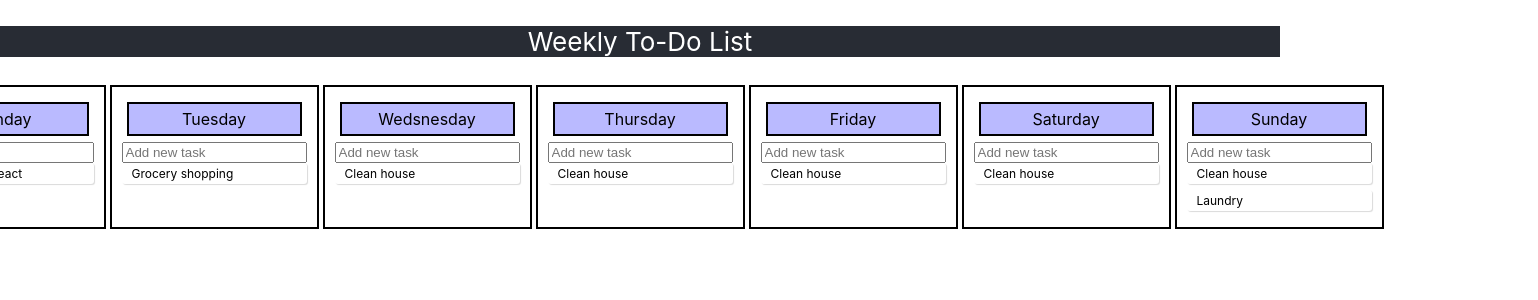
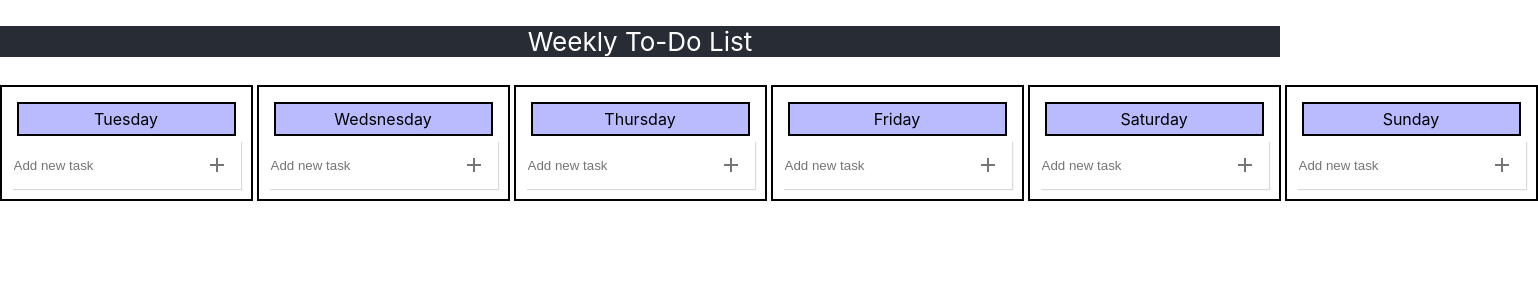
Before and after one commit to marynehmeh/ToDoListApp, a React (Create React App) app in the folder todolist/: page / in a window 1280 px wide. Shown: the top 300 px of the page, 1538 px wide, since content can reach past the window. Built offline with nearby package versions, Linux system fonts and the light colour scheme.

Commit message:
added material ui styling and delete task functionality

```diff
--- a/todolist/package.json
+++ b/todolist/package.json
@@ -3,6 +3,8 @@
   "version": "0.1.0",
   "private": true,
   "dependencies": {
+    "@material-ui/core": "^4.10.0",
+    "@material-ui/icons": "^4.9.1",
     "@testing-library/jest-dom": "^4.2.4",
     "@testing-library/react": "^9.5.0",
     "@testing-library/user-event": "^7.2.1",
--- a/todolist/src/App.css
+++ b/todolist/src/App.css
@@ -22,8 +22,8 @@
   padding: 3px 10px;
   font-size: 12px;
   margin-bottom: 6px;
-  border-radius: 3px;
   display: flex;
+  flex-direction: row;
   align-items: center;
   justify-content: space-between;
 }
@@ -49,3 +49,15 @@
   align-items: normal;
   justify-content: center;
 }
+
+input {
+  background: white;
+  border: white;
+  outline: none;
+}
+
+form {
+  box-shadow: 1px 1px 1px rgba(0, 0, 0, 0.15);
+  display: flex;
+  flex-direction: row;
+}
--- a/todolist/src/App.js
+++ b/todolist/src/App.js
@@ -1,5 +1,9 @@
 import React, { Component, useState, setState }  from 'react';
 import './App.css';
+import IconButton from '@material-ui/core/IconButton';
+import DeleteIcon from '@material-ui/icons/Delete';
+import Add from '@material-ui/icons/Add';
+
 
 function TodoForm({addTodo,date}){
   const [value, setValue] = useState("");
@@ -15,51 +19,55 @@ function TodoForm({addTodo,date}){
   }
 
   return (
-  <form onSubmit={handleSubmit}>
+  <form>
     <input type="text" className="input" placeholder='Add new task' value={value} onChange={e=> setValue(e.target.value)} />
+    <IconButton aria-label="add" onClick={handleSubmit}>
+      <Add/>
+    </IconButton>
   </form>
   );
 }
 
+function Todo({index, todo, date, deleteTodo}){
+  return (
+    <div className="todo">{todo.text}
+                              <IconButton aria-label="delete" onClick={()=> deleteTodo(index, date)}>
+                                <DeleteIcon />
+                              </IconButton>
+    </div>
+  )
+
+}
 
 function App() {
-  const Todo = ({ todo }) => <div className="todo">{todo.text}</div>;
+
   const [todos, setTodos] = useState([
     { day: 'Monday',
-      tasks: [ {
-        text: "Learn about React"
-      } ] } ,
+      tasks: [ ] } ,
     { day: 'Tuesday',
-      tasks: [ {
-       text: "Grocery shopping"
-       } ] } ,
+      tasks: [ ] } ,
     { day: 'Wedsnesday',
-      tasks: [ {
-      text: "Clean house"
-        } ] } ,
+      tasks: [ ] } ,
     { day: 'Thursday',
-      tasks: [ {
-      text: "Clean house"
-        } ] } ,
+      tasks: [ ] } ,
         { day: 'Friday',
-      tasks: [ {
-      text: "Clean house"
-        } ] } ,
+      tasks: [ ] } ,
         { day: 'Saturday',
-        tasks: [ {
-        text: "Clean house"
-          } ] } ,
+        tasks: [ ] } ,
           { day: 'Sunday',
-      tasks: [ {
-      text: "Clean house"
-        }, {
-          text: "Laundry"
-            }  ] } ,
+      tasks: [ ] } ,
   ]);
 
   const addTodo = (value,date) => {
     const dayTodo = todos.filter(day => day.day === date)[0];
     dayTodo.tasks = [...dayTodo.tasks, {text: value}]
+    const newTodos = [...todos];
+    setTodos(newTodos);
+  }
+
+  const deleteTodo = (index,date) => {
+    const dayTodo = todos.filter(day => day.day === date)[0];
+    dayTodo.tasks.splice(index,1);
     const newTodos = [...todos];
     setTodos(newTodos);
   }
@@ -77,7 +85,7 @@ function App() {
           <div className="todo-list">
             <div className="day-tag">{day.day}</div>
             <TodoForm addTodo={addTodo} date={day.day} />
-            {day.tasks.map((todo,index)=> (<Todo id='task' key={index} index={index} todo={todo} /> ))}
+            {day.tasks.map((todo,index)=> (<Todo id='task' key={index} index={index} date={day.day} todo={todo} deleteTodo={deleteTodo}/>))}
           </div>
           </div>
       ))}
```
Also changed, not shown: 1 other file (tests, documents, lock files or other folders).
